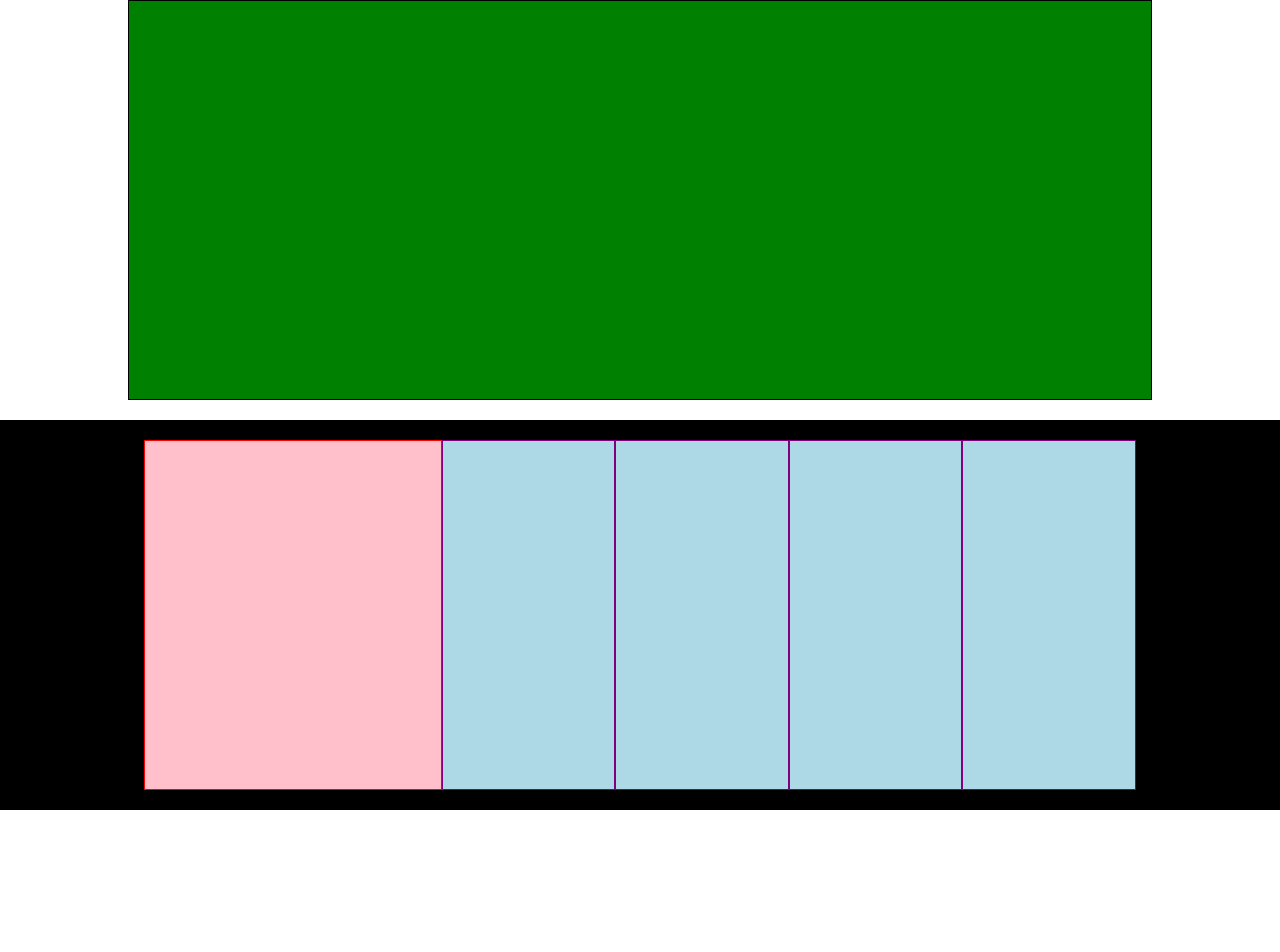
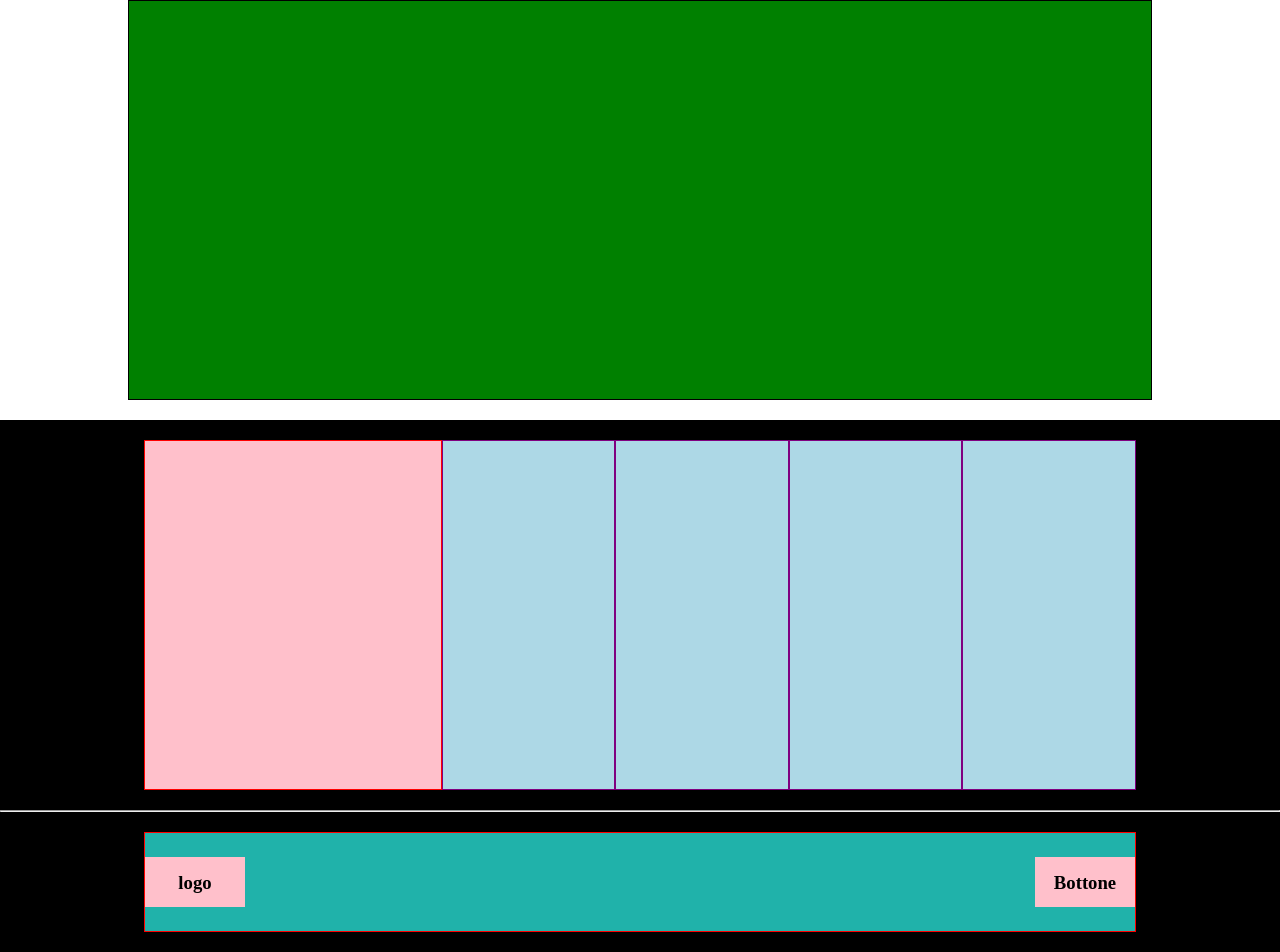
Before and after one commit to BartCatalano/htmlcss-struttura-discord, a plain HTML site: page index.html in a window 1280 px wide. Shown: the part 1040-1992 px from the top of the page. Before the commit the page ends 1850 px from the top, so only its background shows below. Drawn offline with Linux system fonts and the light colour scheme.

Commit message:
feat:lavoro finito, ultimo controllo da fare

```diff
--- a/css/style.css
+++ b/css/style.css
@@ -147,3 +147,29 @@ height: 350px;
     border: 1px solid red;
     height: 350px;
 }
+/* final-container */
+.final-container{
+    background-color: black;
+}
+.final-raw{
+    display: flex;
+    justify-content: space-between;
+    align-items: center;
+    background-color: lightseagreen;
+/* debug */
+border: 1px solid red;
+height: 100px;
+
+}
+.final-col{
+    width: 100px;
+    height: 50px;
+    background-color: pink;
+    text-align: center;
+    padding: 14px;
+
+    /* debug */
+    border: 1px solid pink;
+
+
+}
--- a/index.html
+++ b/index.html
@@ -75,12 +75,21 @@
                 <div class="footer-col"></div>
             </div>
         </div>
+        <hr>
 
         <!-- /column -->
         <!-- final rav -->
-        <div class="final-raw"></div>
+        <div class="final-container section">
+            <div class="final-raw container">
+                <div class="final-col"><h3>logo</h3></div>
+                <div class="final-col"><h3>Bottone</h3></div>
+            </div>
+
+        </div>
         <!-- /final rav -->
     </footer>
+
+
 
     <!-- footer -->
 </body>
```
